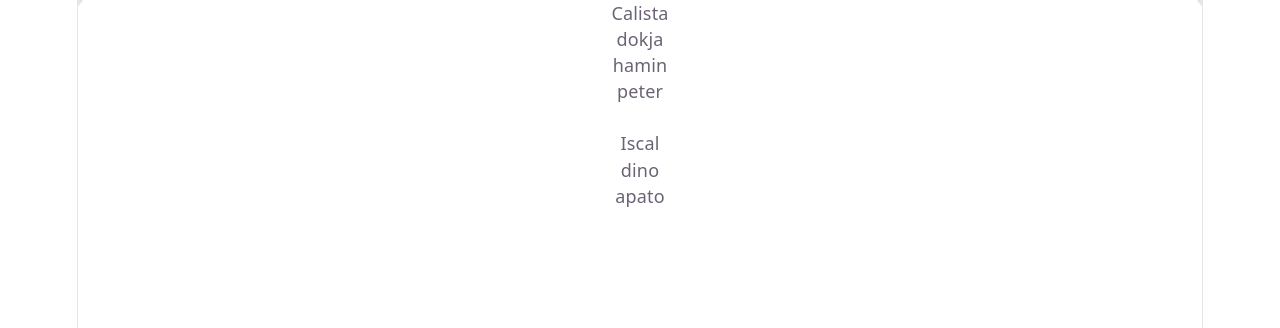
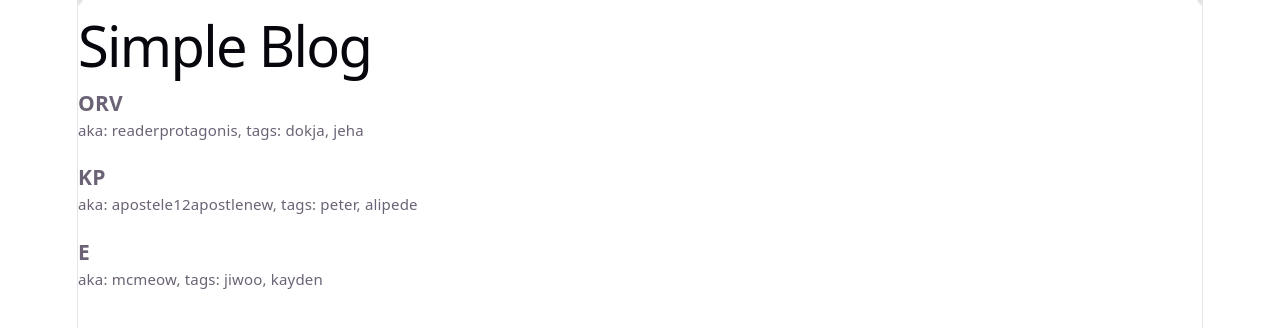
Before and after one commit to calistasalsabila/Website, a React (Vite) app in the folder 01_front_end/08_react/01_react_fundamental/code/01_fundamental/: page / in a window 1280 px wide. Shown: the top 328 px of the page. Built offline with nearby package versions, Linux system fonts and the light colour scheme.

Commit message:
blog sederhana

```diff
--- a/01_front_end/08_react/01_react_fundamental/code/01_fundamental/src/App.jsx
+++ b/01_front_end/08_react/01_react_fundamental/code/01_fundamental/src/App.jsx
@@ -1,13 +1,12 @@
 import './App.css'
-import Article from './componennts/Article'
+import Home from './pages/Index'
+
 function App() {
 
   return (
     <>
       <div className="ticks">
-        <Article name="Calista" titles={["dokja", "hamin", "peter"]}/>
-        <br />
-        <Article name="Iscal" titles={["dino", "apato"]} />
+        <Home/>
       </div>
     </>
   )
--- a/01_front_end/08_react/01_react_fundamental/code/01_fundamental/src/componennts/Article.jsx
+++ b/01_front_end/08_react/01_react_fundamental/code/01_fundamental/src/componennts/Article.jsx
@@ -1,12 +1,9 @@
 function Article(props){
     return(
         <>
-            <div>{props.name}</div>
-            <div>
-                {props.titles.map((titles) => {
-                    return <div>{titles}</div>
-                })}
-            </div>
+            <h3>{props.title}</h3>
+
+            <small>aka: {props.aka}, tags: {props.tags.join(", ")}</small>
         </>
     )
 }
--- a/01_front_end/08_react/01_react_fundamental/code/01_fundamental/src/index.css
+++ b/01_front_end/08_react/01_react_fundamental/code/01_fundamental/src/index.css
@@ -58,7 +58,7 @@ body {
   width: 1126px;
   max-width: 100%;
   margin: 0 auto;
-  text-align: center;
+  text-align: left;
   border-inline: 1px solid var(--border);
   min-height: 100svh;
   display: flex;
@@ -95,6 +95,10 @@ p {
   margin: 0;
 }
 
+h3{
+  margin-bottom: 0;
+}
+
 code,
 .counter {
   font-family: var(--mono);
--- /dev/null
+++ b/01_front_end/08_react/01_react_fundamental/code/01_fundamental/src/pages/Index.jsx
@@ -0,0 +1,18 @@
+import posts from "../posts.json"
+import Article from "../componennts/Article"
+
+
+function Homepage(){
+    return(
+        <>
+            <h1>Simple Blog</h1>
+            {
+                posts.map((blog)=>(
+                    <Article title={blog.title} tags={blog.tags} aka={blog.aka} />
+                ))
+            }
+        </>
+    )
+}
+
+export default Homepage
```
Also changed, not shown: 01_front_end/08_react/01_react_fundamental/code/01_fundamental/src/posts.json (renamed from 01_front_end/08_react/01_react_fundamental/code/01_fundamental/src/post.json).
